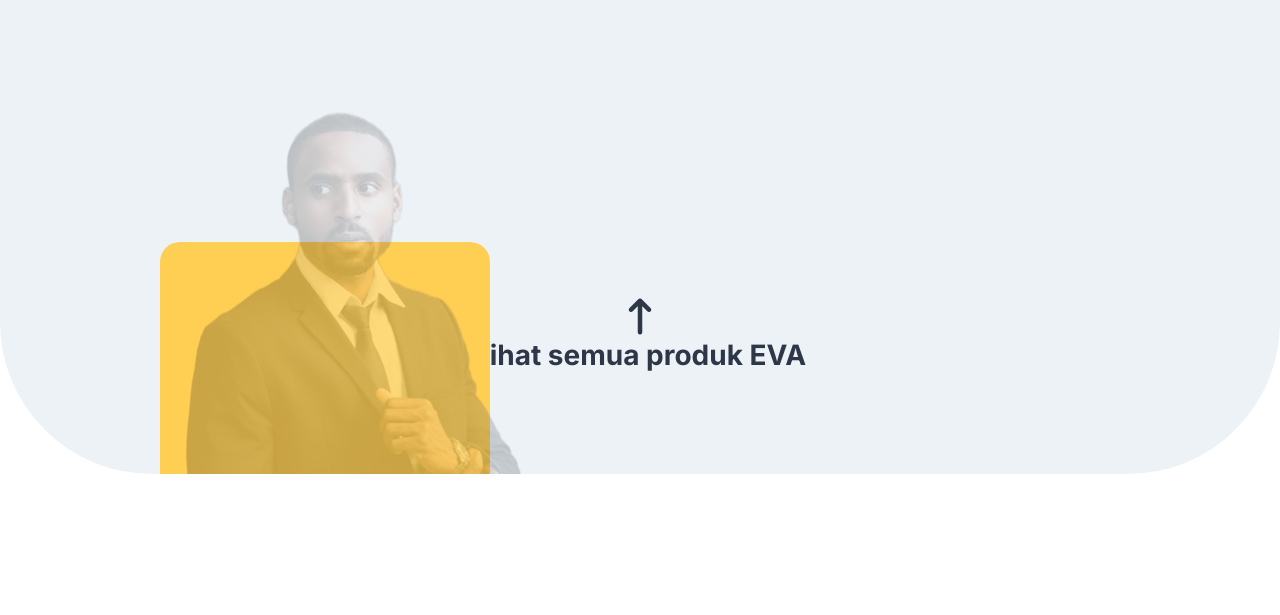
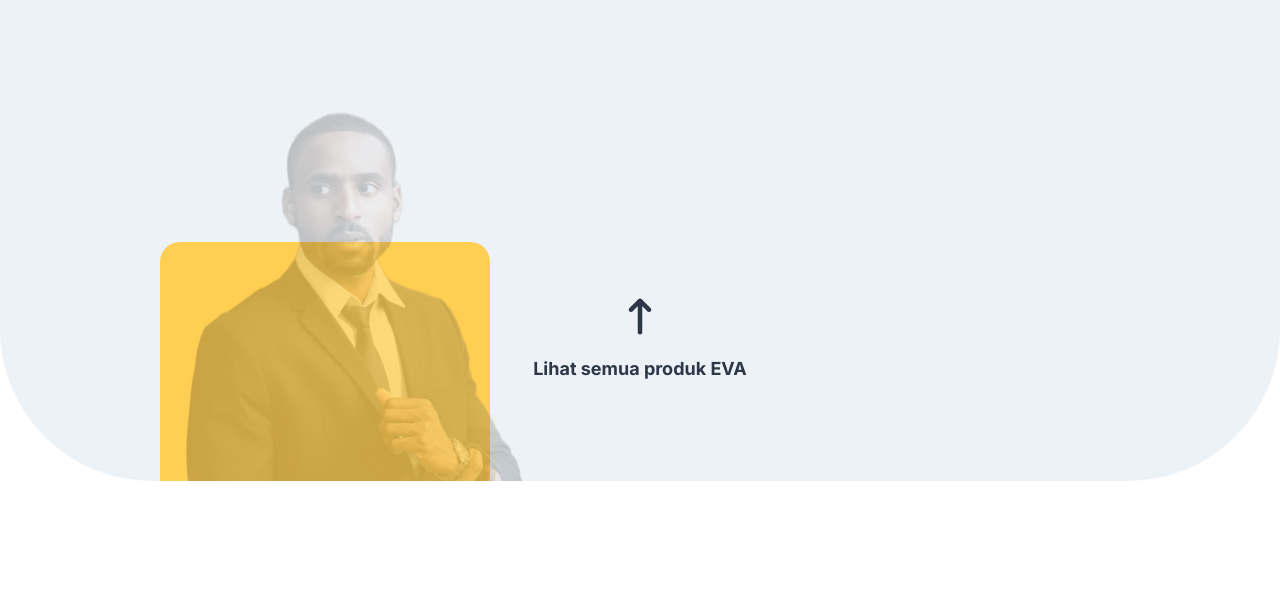
Before and after one commit to WeakBee/Eva-AboutUs, a plain HTML site: page index.html in a window 1280 px wide. Shown: the part 3300-3915 px from the top of the page. Drawn offline with nearby package versions, Linux system fonts and the light colour scheme.

Commit message:
ganti font size form section

```diff
--- a/index.html
+++ b/index.html
@@ -527,7 +527,7 @@
                 aria-hidden="true"
                 style="font-size: 36px"
               ></i
-              ><br />Lihat semua produk EVA
+              ><br /><br>Lihat semua produk EVA
             </button>
           </div>
         </div>
--- a/style.css
+++ b/style.css
@@ -579,7 +579,7 @@
   background-color: transparent;
   color: #2D3748;
   font-weight: 700;
-  font-size: 28px;
+  font-size: 18px;
   line-height: 125%;
   border: none;
 }
```
